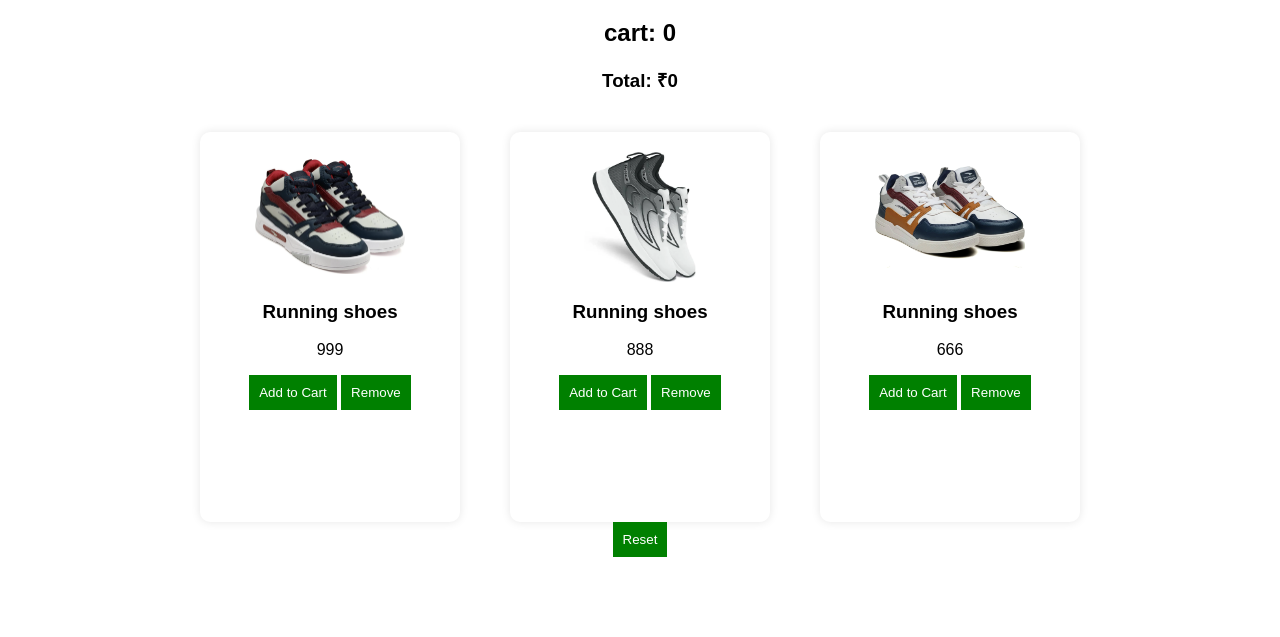
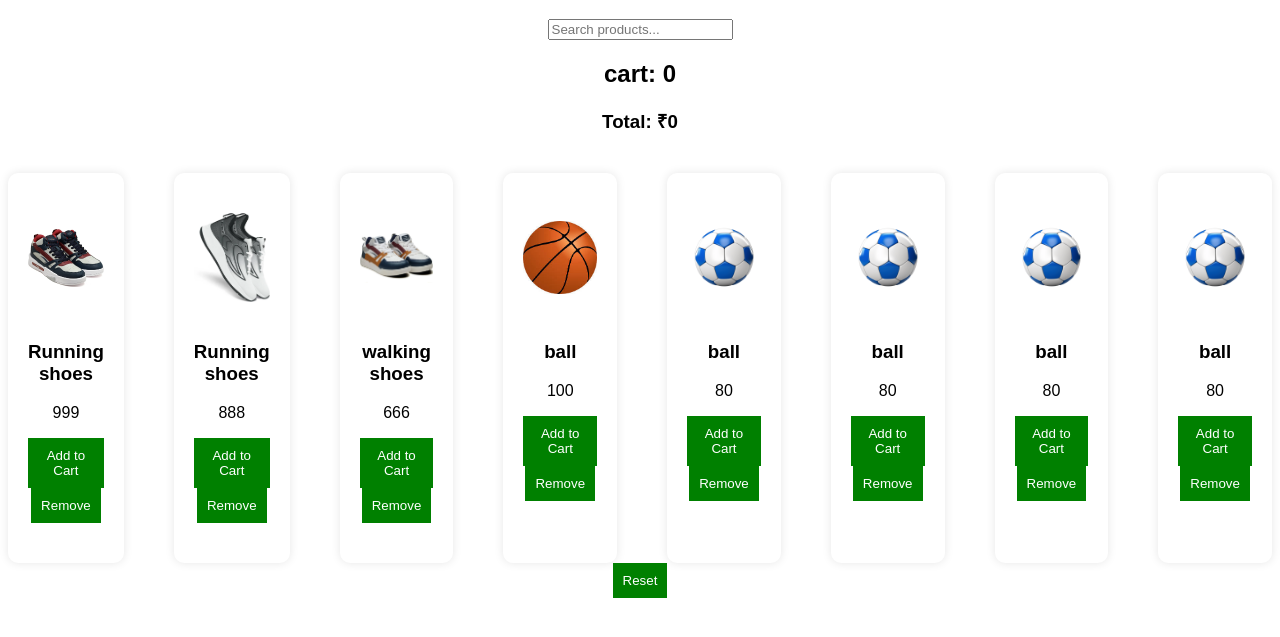
Before and after one commit to preetirk706/shoes_store, a plain HTML site: page index.html in a window 1280 px wide. Shown: the part 61-698 px from the top of the page. Drawn offline with Linux system fonts and the light colour scheme.

Commit message:
add search bar and also image

```diff
--- a/index.html
+++ b/index.html
@@ -1,47 +1,102 @@
-<!DOCTYPE html>
+<!doctype html>
 <html lang="en">
   <head>
-  <meta charset="UTF-8">
-  <meta name="viewport" content="width=device-width, initial-scale=1.0">
+    <meta charset="UTF-8" />
+    <meta name="viewport" content="width=device-width, initial-scale=1.0" />
     <title>Document</title>
-  <link rel="stylesheet" href="index.css">
+    <link rel="stylesheet" href="index.css" />
   </head>
   <body>
     <h1>shoes store</h1>
-  <h2 id="cart"> cart: 0</h2>
+    <div>
+      <input
+        type="text"
+        id="search"
+        placeholder="Search products..."
+        onkeyup="searchProduct()"
+      />
+    </div>
+    <h2 id="cart">cart: 0</h2>
     <h3 id="total">Total: ₹0</h3>
     <p id="msg"></p>
     <div class="container">
       <div class="product">
         <div class="img-box">
-      <img src="/shoes_store/images/shopping.webp" alt="shoes"></div>
-      <h3>Running shoes</h3>
+          <img src="/shoes_store/images/shopping.webp" alt="shoes" />
+        </div>
+        <h3 class="pname">Running shoes</h3>
         <p>999</p>
         <button onclick="addToCart(999)">Add to Cart</button>
         <button onclick="removeFromCart(999)">Remove</button>
       </div>
+
       <div class="product">
         <div class="img-box">
-      <img src="/shoes_store/images/shopping (1).webp" alt="shoes"></div>
-      <h3>Running shoes</h3>
+          <img src="/shoes_store/images/shopping (1).webp" alt="shoes" />
+        </div>
+        <h3 class="pname">Running shoes</h3>
         <p>888</p>
         <button onclick="addToCart(888)">Add to Cart</button>
         <button onclick="removeFromCart(888)">Remove</button>
+      </div>
 
+      <div class="product">
+        <div class="img-box">
+          <img src="/shoes_store/images/shopping (2).webp" alt="shoes" />
+        </div>
+        <h3 class="pname">walking shoes</h3>
+        <p>666</p>
+        <button onclick="addToCart(666)">Add to Cart</button>
+        <button onclick="removeFromCart(666)">Remove</button>
+      </div>
+
+      <div class="product">
+        <div class="img-box">
+          <img src="/shoes_store/images/ball_orange.jpg" alt="ball" />
+        </div>
+        <h3 class="pname">ball</h3>
+        <p>100</p>
+        <button onclick="addToCart(100)">Add to Cart</button>
+        <button onclick="removeFromCart(100)">Remove</button>
       </div>
       <div class="product">
         <div class="img-box">
-      <img src="/shoes_store/images/shopping (2).webp" alt="shoes"></div>
-      <h3>Running shoes</h3>
-      <p>666</p>
-      <button onclick="addToCart(666)">Add to Cart</button>
-      <button onclick="removeFromCart(666)">Remove</button>
-
-
+          <img src="/shoes_store/images/ball.png" alt="ball" />
         </div>
-
+        <h3 class="pname">ball</h3>
+        <p>80</p>
+        <button onclick="addToCart(80)">Add to Cart</button>
+        <button onclick="removeFromCart(80)">Remove</button>
+      </div>
+      <div class="product">
+        <div class="img-box">
+          <img src="/shoes_store/images/ball.png" alt="ball" />
+        </div>
+        <h3 class="pname">ball</h3>
+        <p>80</p>
+        <button onclick="addToCart(80)">Add to Cart</button>
+        <button onclick="removeFromCart(80)">Remove</button>
+      </div>
+      <div class="product">
+        <div class="img-box">
+          <img src="/shoes_store/images/ball.png" alt="ball" />
+        </div>
+        <h3 class="pname">ball</h3>
+        <p>80</p>
+        <button onclick="addToCart(80)">Add to Cart</button>
+        <button onclick="removeFromCart(80)">Remove</button>
+      </div>
+      <div class="product">
+        <div class="img-box">
+          <img src="/shoes_store/images/ball.png" alt="ball" />
+        </div>
+        <h3 class="pname">ball</h3>
+        <p>80</p>
+        <button onclick="addToCart(80)">Add to Cart</button>
+        <button onclick="removeFromCart(80)">Remove</button>
+      </div>
     </div>
     <button onclick="resetCart()">Reset</button>
+    <script src="index.js"></script>
   </body>
-<script src="index.js"></script>
 </html>
--- a/index.js
+++ b/index.js
@@ -12,7 +12,7 @@ function addToCart(price) {
 function removeFromCart(price) {
   if (count > 0) {
     count--;
-    total -= price;   // ⭐ यही main fix है
+    total -= price; // ⭐ यही main fix है
 
     document.getElementById("cart").innerText = "Cart: " + count;
     document.getElementById("total").innerText = "Total: ₹" + total;
@@ -28,3 +28,19 @@ function resetCart() {
   document.getElementById("total").innerText = "Total: ₹0";
   document.getElementById("msg").innerText = "Cart Reset!";
 }
+
+function searchProduct() {
+  let input = document.getElementById("search").value.toLowerCase();
+  let product = document.getElementsByClassName("product");
+
+  for (i = 0; i < product.length; i++) {
+    let name = product[i].getElementsByClassName("pname")[0];
+    let text = name.innerText.toLowerCase();
+
+    if (text.includes(input)) {
+      product[i].style.display = "block";
+    } else {
+      product[i].style.display = "none";
+    }
+  }
+}
```
Also changed, not shown: images/ball.png (added), images/ball_orange.jpg (added). Lines whose indentation alone changed are shown as unchanged.
